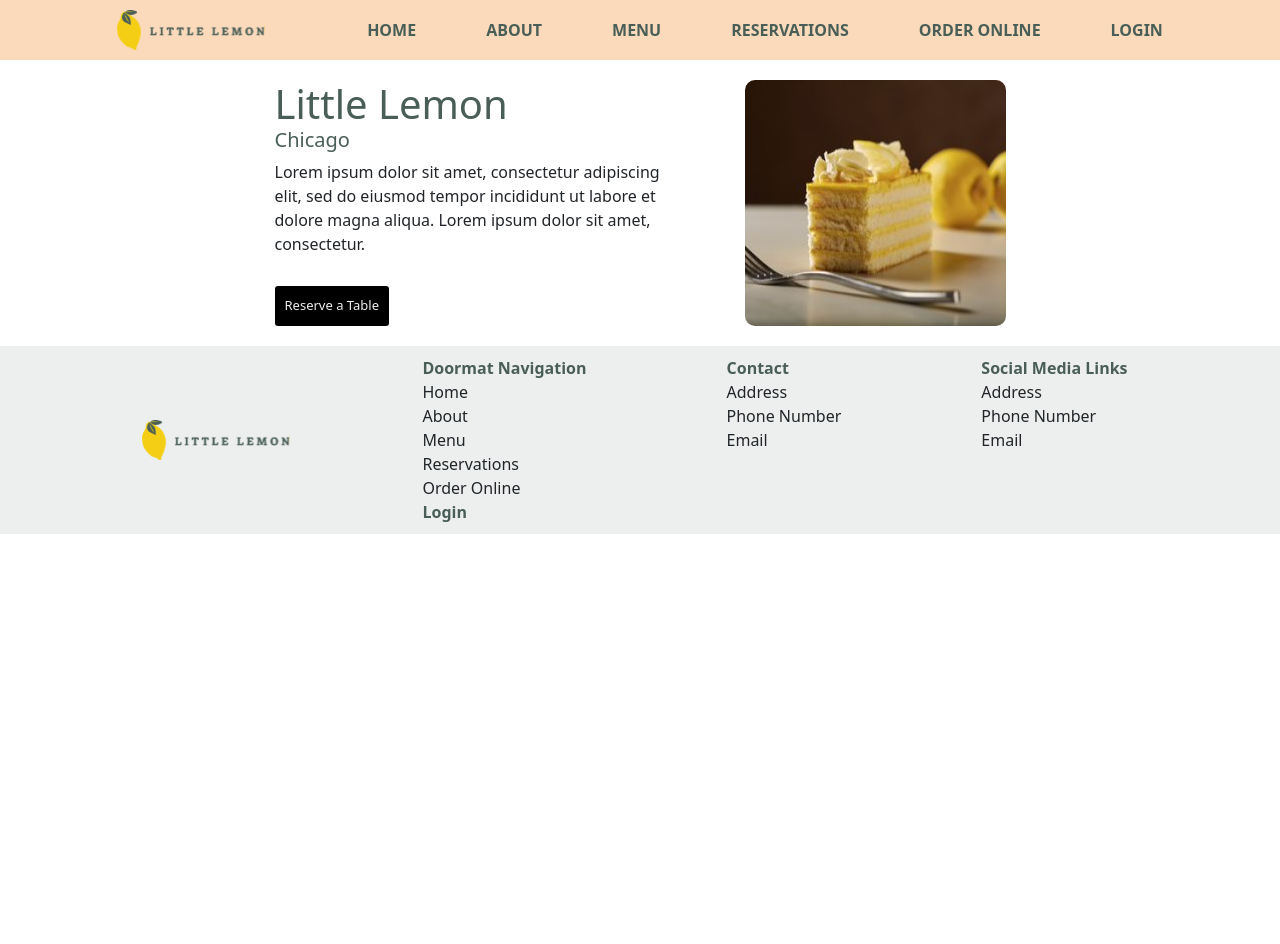
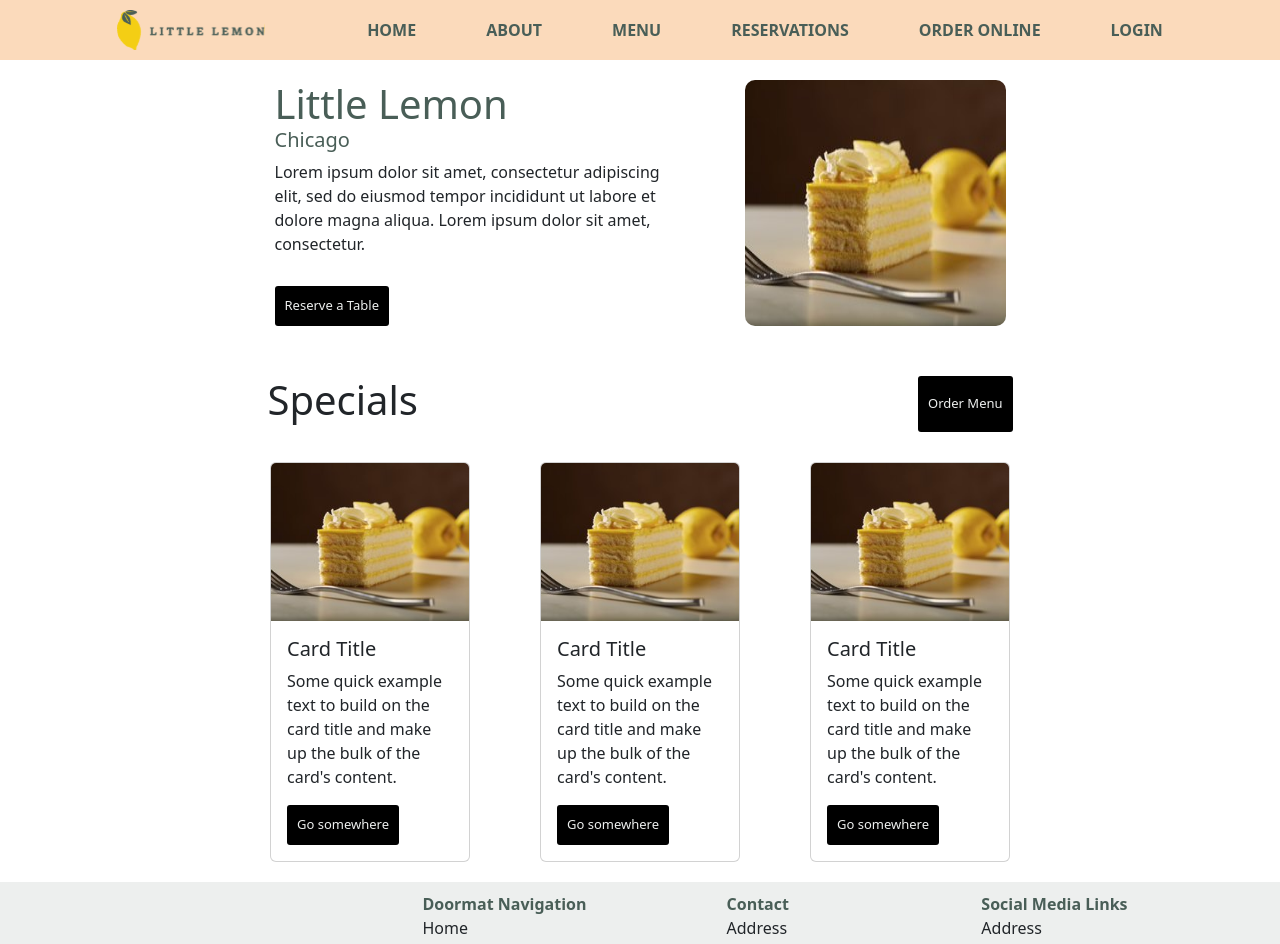
Before and after one commit to Parikshit-Panwar-WSU/Little-Lemon, a React (Create React App) app: page / in a window 1280 px wide. Shown: the top 944 px of the page. Before the commit the page ends 800 px from the top, so only its background shows below. Built offline with nearby package versions, Linux system fonts and the light colour scheme.

Commit message:
Implemented Specials Section

```diff
--- a/src/App.css
+++ b/src/App.css
@@ -24,6 +24,7 @@ nav {
   background-color: #edefee;
   transition: background-color 0.5s;
   transition-timing-function: ease-out;
+  z-index: 10;
 }
 
 footer {
@@ -69,3 +70,13 @@ footer:hover {
 }
 
 /* @media and @keyframes section */
+@media only screen and (max-width: 750px) {
+  .specialsMobile {
+    gap: 100% !important;
+    margin-top: 30px !important;
+  }
+
+  .navMobile, .footerMobile {
+    gap: 40px !important;
+  }
+}
--- a/src/components/Footer.js
+++ b/src/components/Footer.js
@@ -4,7 +4,7 @@ import Logo from '../Assets/Logo.svg';
 
 const Footer = () => {
     return (
-        <footer className='flex-container' style={{gap: 120, marginTop: 20}}>
+        <footer className='flex-container footerMobile' style={{gap: 120, marginTop: 20}}>
             <Box w='150px' h='full' display='flex' alignItems='center'>
                 <img src={Logo} alt='Logo' />
             </Box>
--- a/src/components/Header.js
+++ b/src/components/Header.js
@@ -1,6 +1,6 @@
-const Header = ({children}) => {
+const Header = ({classes, children, headerStyles}) => {
     return (
-        <header>
+        <header className={classes} style={headerStyles}>
             {children}
         </header>
     );
--- a/src/components/Main.js
+++ b/src/components/Main.js
@@ -1,6 +1,6 @@
-const Main = ({children}) => {
+const Main = ({classes, children, mainStyles}) => {
     return (
-        <main>
+        <main className={classes} style={mainStyles}>
             {children}
         </main>
     );
--- a/src/components/Nav.js
+++ b/src/components/Nav.js
@@ -3,9 +3,9 @@ import Logo from '../Assets/Logo.svg';
 
 const Nav = () => {
     return (
-        <nav className='flex-container'>
+        <nav className='flex-container navMobile'>
             <img src={Logo} alt='Logo' />
-            <ul className='flex-container' style={{alignContent: 'center'}}>
+            <ul className='flex-container navMobile' style={{alignContent: 'center'}}>
                 <li><a href="#">HOME</a></li>
                 <li><a href="#">ABOUT</a></li>
                 <li><a href="#">MENU</a></li>
--- a/src/components/Specials.js
+++ b/src/components/Specials.js
@@ -2,10 +2,53 @@ import { Button } from "react-bootstrap";
 import { Card } from "react-bootstrap";
 import Main from "./Main";
 import Logo from '../Assets/lemon dessert.jpg';
+import Header from "./Header";
+import { WrapItem, flexbox } from "@chakra-ui/react";
+import { wrap } from "framer-motion";
 
 const Specials = () => {
     return (
-        <main></main>
+        <section>
+            <Header classes="flex-container specialsMobile" headerStyles={{gap: 500, marginTop: 50, marginBottom: 30}}>
+                <h1>Specials</h1>
+                <Button className="button-class">Order Menu</Button>
+            </Header>
+            <Main classes='flex-container'>
+                <Card style={{ width: 200}}>
+                    <Card.Img variant="top" src={Logo} />
+                    <Card.Body>
+                        <Card.Title>Card Title</Card.Title>
+                        <Card.Text>
+                        Some quick example text to build on the card title and make up the
+                        bulk of the card's content.
+                        </Card.Text>
+                        <Button className='button-class'>Go somewhere</Button>
+                    </Card.Body>
+                </Card>
+                <Card style={{ width: 200}}>
+                    <Card.Img variant="top" src={Logo} />
+                    <Card.Body>
+                        <Card.Title>Card Title</Card.Title>
+                        <Card.Text>
+                        Some quick example text to build on the card title and make up the
+                        bulk of the card's content.
+                        </Card.Text>
+                        <Button className='button-class'>Go somewhere</Button>
+                    </Card.Body>
+                </Card>
+                <Card style={{ width: 200}}>
+                    <Card.Img variant="top" src={Logo} />
+                    <Card.Body>
+                        <Card.Title>Card Title</Card.Title>
+                        <Card.Text>
+                        Some quick example text to build on the card title and make up the
+                        bulk of the card's content.
+                        </Card.Text>
+                        <Button className='button-class'>Go somewhere</Button>
+                    </Card.Body>
+                </Card>
+            </Main>
+        </section>
     );
 }
 
```
